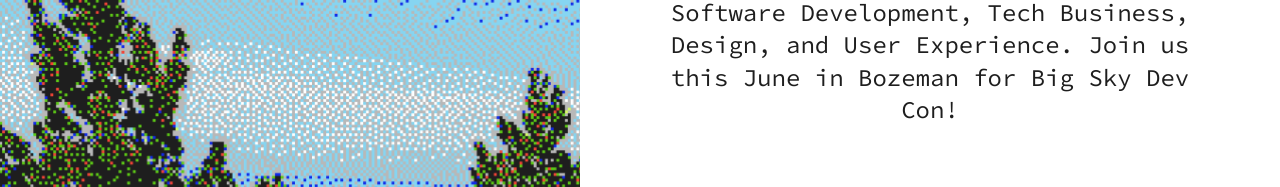
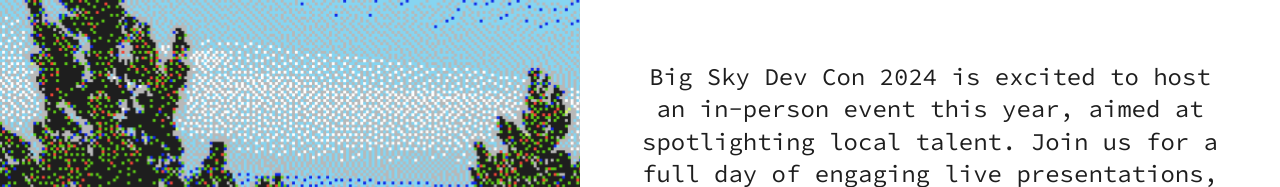
Before and after one commit to nicholasoxford/bigskydevcon, a plain HTML site: page index.html in a window 1280 px wide. Shown: the part 1891-2078 px from the top of the page. Drawn offline with nearby package versions, Linux system fonts and the light colour scheme; a script that the page names is missing; a web font is replaced by a local one.

Commit message:
wording fix

```diff
--- a/index.html
+++ b/index.html
@@ -130,9 +130,11 @@
         Design, and User Experience. Join us this June in Bozeman for Big Sky Dev Con!
       </div>
       <div class="about-text">
-        Big Sky Dev Con 2024 will be a free livestream event. We have six hours of great live presentations scheduled.
-        Tune in here at 9:00 AM on Saturday, August 22nd to participate. Watch our social media and the MT Programmers
-        Meetup Group for additional details.
+        Big Sky Dev Con 2024 is excited to host an in-person event this year, aimed at spotlighting local talent. Join
+        us for a full day of engaging live presentations, beginning at 9:00 AM on Saturday, June 8th. The event will
+        take place locally, providing a great opportunity to network and share knowledge with fellow developers. Don't
+        worry if you can't make it in person – all presentations will be recorded and posted online afterwards. Stay
+        tuned for location details and additional information on our social media and the MT Programmers Meetup Group.
       </div>
     </div>
   </div>
```
